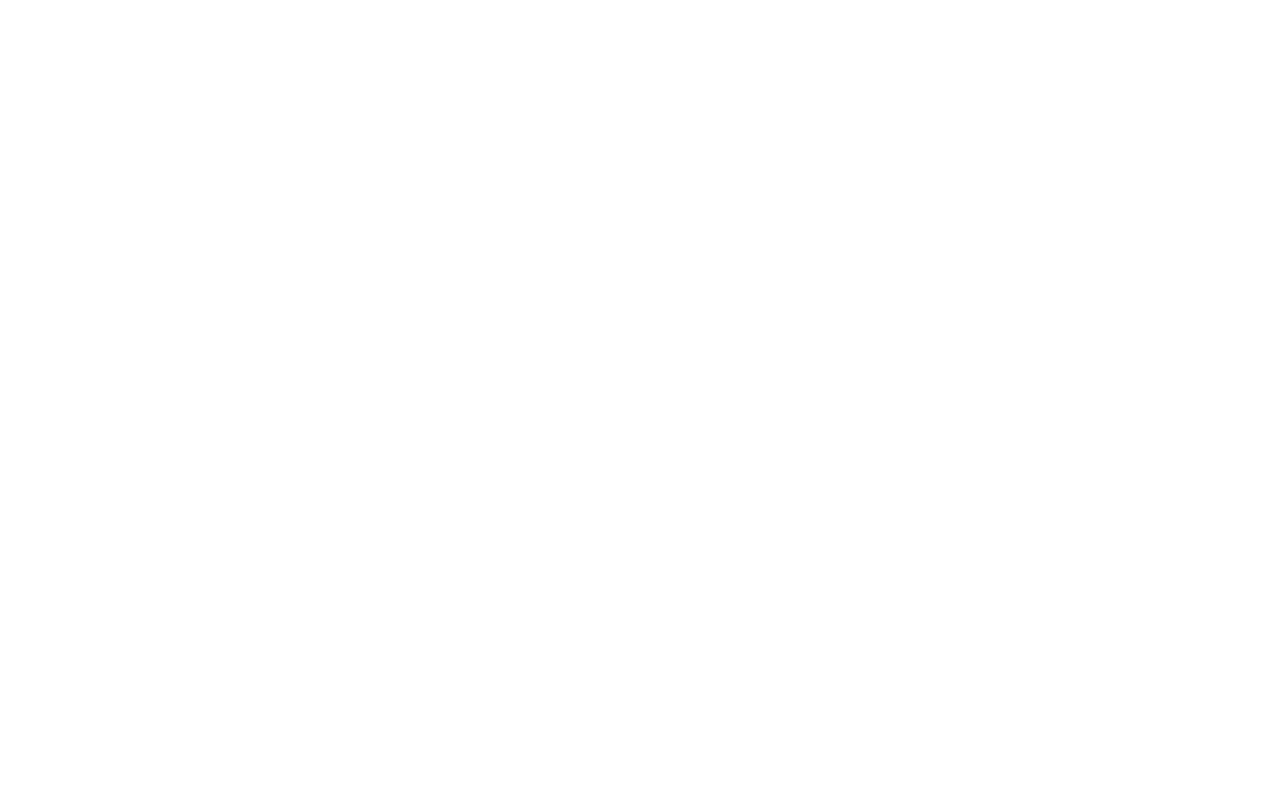
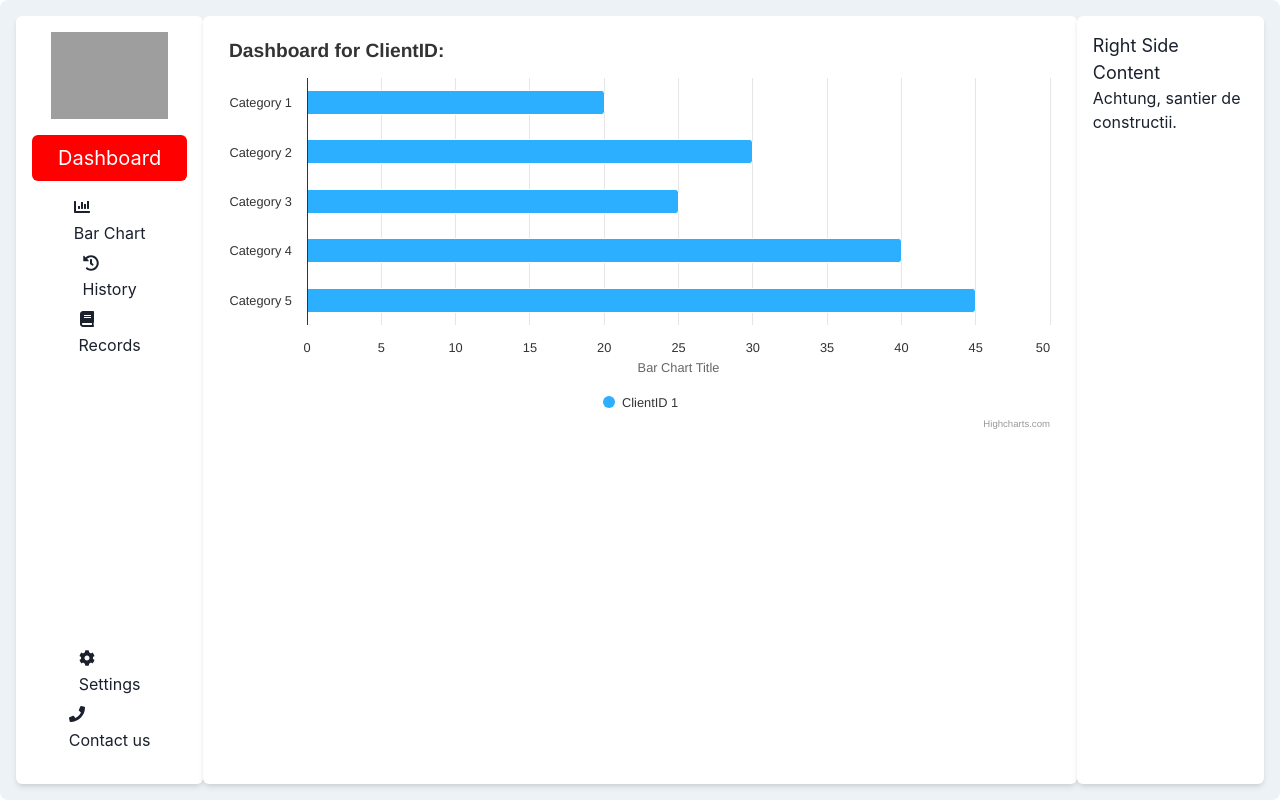
Before and after one commit to Flexksx/Extole-internship, a React (Create React App) app: page /crpersource in a window 1280 px wide. Before the commit this address had no page. Built offline with nearby package versions, Linux system fonts and the light colour scheme; grey boxes are pictures that could not be loaded.

Commit message:
upd dashboard. adding right side menu, bar chart, links

```diff
--- /dev/null
+++ b/src/components/AttributionChart.jsx
@@ -0,0 +1,54 @@
+import React from 'react';
+import Highcharts from 'highcharts';
+import HighchartsReact from 'highcharts-react-official';
+import { VStack, Link, Icon, Text } from '@chakra-ui/react';
+import { FaBell, FaUser, FaBars } from 'react-icons/fa'; // Import the required icons
+
+export function AttributionChart() {
+  const options = {
+    chart: {
+      type: 'pie',
+      height: 300, // Set the height of the chart
+    },
+    title: {
+      text: 'Attribution',
+      align: 'center',
+    },
+    series: [
+      {
+        name: 'Attribution',
+        data: [
+          { name: 'Attributed', y: 20 },
+          { name: 'Unattributed', y: 30 },
+        ],
+      },
+    ],
+  };
+
+  return (
+    <div>
+        {/* Wrap the title and links in a VStack with padding */}
+      <VStack spacing={4} align="center" p={4}>
+
+        {/* Add links or other content here */}
+        <Link display="flex" alignItems="center">
+          <Icon as={FaBell} />
+          <Text>Notifications</Text>
+        </Link>
+        <Link display="flex" alignItems="center">
+          <Icon as={FaUser} />
+          <Text>Profile</Text>
+        </Link>
+        <Link display="flex" alignItems="center" href="/dashboard">
+          <Icon as={FaBars} />
+          <Text>Menu</Text>
+        </Link>
+      </VStack>
+
+      {/* The pie chart remains as it is */}
+      <HighchartsReact highcharts={Highcharts} options={options} />
+    </div>
+  );
+}
+
+export default AttributionChart;
--- a/src/components/ContributionChart.jsx
+++ b/src/components/ContributionChart.jsx
@@ -1,4 +1,5 @@
 import React, { useState } from 'react';
+import { Link } from 'react-router-dom'; // Import the Link component
 import Highcharts from 'highcharts';
 import HighchartsReact from 'highcharts-react-official';
 
@@ -23,7 +24,7 @@ export function ContributionChart() {
     },
     series: [
       {
-        name: 'ClientID 1',
+        name: 'CR, %',
         data: [20, 30, 25, 40, 45],
       },
     ],
@@ -38,22 +39,31 @@ export function ContributionChart() {
   return (
     <div>
       <div style={{ display: 'flex', justifyContent: 'space-between', marginBottom: '10px', paddingTop: '10px' }}>
-  <div style={{ backgroundColor: 'red', width: '20%', height: '150px', borderRadius: '10px', display: 'flex', justifyContent: 'center', alignItems: 'center', color: 'white', fontWeight: 'bold' }}>
+  <Link to="/contributionrate">
+    <div style={{ backgroundColor: 'red', flex: '1', height: '50px', borderRadius: '10px', display: 'flex', justifyContent: 'center', alignItems: 'center', color: 'white', fontWeight: 'bold', padding: '10px' }}>
       <p>Contribution Rate, %</p>
     </div>
+  </Link>
   <div style={{ width: '20px' }}></div>
-  <div style={{ backgroundColor: 'red', width: '20%', height: '150px', borderRadius: '10px', display: 'flex', justifyContent: 'center', alignItems: 'center', color: 'white', fontWeight: 'bold' }}>
+  <Link to="/crpersource">
+    <div style={{ backgroundColor: 'red', flex: '1', height: '50px', borderRadius: '10px', display: 'flex', justifyContent: 'center', alignItems: 'center', color: 'white', fontWeight: 'bold', padding: '10px' }}>
       <p>CR per Source</p>
     </div>
+  </Link>
   <div style={{ width: '20px' }}></div>
-  <div style={{ backgroundColor: 'red', width: '20%', height: '150px', borderRadius: '10px', display: 'flex', justifyContent: 'center', alignItems: 'center', color: 'white', fontWeight: 'bold' }}>
+  <Link to="/monthovermonth">
+    <div style={{ backgroundColor: 'red', flex: '1', height: '50px', borderRadius: '10px', display: 'flex', justifyContent: 'center', alignItems: 'center', color: 'white', fontWeight: 'bold', padding: '10px' }}>
       <p>Month over Month</p>
     </div>
+  </Link>
   <div style={{ width: '20px' }}></div>
-  <div style={{ backgroundColor: 'red', width: '20%', height: '150px', borderRadius: '10px', display: 'flex', justifyContent: 'center', alignItems: 'center', color: 'white', fontWeight: 'bold' }}>
+  <Link to="/quarteroverquarter">
+    <div style={{ backgroundColor: 'red', flex: '1', height: '50px', borderRadius: '10px', display: 'flex', justifyContent: 'center', alignItems: 'center', color: 'white', fontWeight: 'bold', padding: '10px' }}>
       <p>Quarter over Quarter</p>
     </div>
+  </Link>
 </div>
+
       <HighchartsReact highcharts={Highcharts} options={options} />
 
       <div style={{ display: 'flex', justifyContent: 'center', marginTop: '10px' }}>
--- a/src/components/index.js
+++ b/src/components/index.js
@@ -1,2 +1,3 @@
 export * from "./Table";
 export * from "./ContributionChart";
+export * from "./AttributionChart";
--- a/src/index.js
+++ b/src/index.js
@@ -1,10 +1,9 @@
 import React from 'react';
 import ReactDOM from 'react-dom/client';
 import './index.css';
-import {Dashboard, App} from "./pages";
+import {Dashboard, App, CRperSource} from "./pages";
 import { ChakraProvider } from '@chakra-ui/react'
 import { BrowserRouter as Router, Route,Routes, Switch } from 'react-router-dom';
-
 
 const root = ReactDOM.createRoot(document.getElementById('root'));
 root.render(
@@ -14,6 +13,7 @@ root.render(
     <Router>
         <Routes>
           <Route path="/dashboard" element={<Dashboard />} />
+          <Route path="/crpersource" element={<CRperSource />} />
           <Route path="/" element={<App />} />
         </Routes>
       </Router>
--- /dev/null
+++ b/src/pages/CRperSource.jsx
@@ -0,0 +1,85 @@
+import React from 'react';
+import Highcharts from 'highcharts';
+import HighchartsReact from 'highcharts-react-official';
+import { Box, Flex, Image, Text, VStack, Icon } from '@chakra-ui/react';
+import { FaChartBar, FaHistory, FaBook, FaCog, FaPhone } from 'react-icons/fa';
+import { Link } from 'react-router-dom';
+
+const logoUrl =
+  'https://your-logo-url.com';
+
+export function CRperSource() {
+  const barChartOptions = {
+    chart: {
+      type: 'bar', // Change to 'bar' for a bar chart
+      height: 400, // Set the height of the chart
+    },
+    title: {
+      text: 'Dashboard for ClientID:',
+      align: 'left',
+    },
+    xAxis: {
+      categories: ['Category 1', 'Category 2', 'Category 3', 'Category 4', 'Category 5'],
+    },
+    yAxis: {
+      title: {
+        text: 'Bar Chart Title',
+      },
+    },
+    series: [
+      {
+        name: 'ClientID 1',
+        data: [20, 30, 25, 40, 45],
+      },
+    ],
+  };
+
+  return (
+    <Flex w="100%" h="100vh" p={4} bg="gray.100" borderRadius="lg" justifyContent="space-between">
+      <Box w="15%" bg="white" borderRadius="md" p={4} boxShadow="md" display="flex" flexDirection="column">
+        <Image src={logoUrl} alt="Company Logo" w="75%" mx="auto" mb={4} />
+
+        <Box bg="red" borderRadius="md" p={2} textAlign="center" color="white" mb={4}>
+          <Text fontSize="xl">Dashboard</Text>
+        </Box>
+
+        <VStack spacing={2} align="center" flex="1">
+          <Link display="flex" alignItems="center">
+            <Icon as={FaChartBar} />
+            <Text>Bar Chart</Text>
+          </Link>
+          <Link display="flex" alignItems="center">
+            <Icon as={FaHistory} />
+            <Text>History</Text>
+          </Link>
+          <Link display="flex" alignItems="center">
+            <Icon as={FaBook} />
+            <Text>Records</Text>
+          </Link>
+        </VStack>
+
+        <VStack spacing={2} mb={4} mt="auto">
+          <Link display="flex" alignItems="center">
+            <Icon as={FaCog} />
+            <Text>Settings</Text>
+          </Link>
+          <Link display="flex" alignItems="center">
+            <Icon as={FaPhone} />
+            <Text>Contact us</Text>
+          </Link>
+        </VStack>
+      </Box>
+
+      <Box w="70%" bg="white" borderRadius="md" p={4} boxShadow="md">
+        <HighchartsReact highcharts={Highcharts} options={barChartOptions} />
+      </Box>
+
+      <Box w="15%" bg="white" borderRadius="md" p={4} boxShadow="md">
+        <Text fontSize="lg">Right Side Content</Text>
+        <p>Achtung, santier de constructii.</p>
+      </Box>
+    </Flex>
+  );
+}
+
+export default CRperSource;
--- a/src/pages/Dashboard.jsx
+++ b/src/pages/Dashboard.jsx
@@ -1,8 +1,8 @@
 import React from 'react';
 import { Box, Flex, Image, Text, VStack, Link, Icon } from '@chakra-ui/react';
-import { FaChartLine, FaHistory, FaBook, FaCog, FaPhone } from 'react-icons/fa';
-import { ContributionChart } from '../components';
-import { FaBell, FaUser, FaBars } from 'react-icons/fa';
+import { FaChartLine, FaHistory, FaBook, FaCog, FaPhone, FaBell, FaUser, FaBars } from 'react-icons/fa';
+import { ContributionChart, AttributionChart } from '../components';
+
 const logoUrl =
   'https://4a71b5761700fa86bf84.cdn6.editmysite.com/uploads/b/4a71b5761700fa86bf842ad62ae8665c4f535d423548ebe8cdacd81778f0713f/Extole-logo_large-copy_1656441979.png?width=800&optimize=medium';
 
@@ -63,23 +63,12 @@ export function Dashboard() {
       </Box>
 
       <Box w="15%" bg="white" borderRadius="md" p={4} boxShadow="md" display="flex" flexDirection="column">
-        <Text fontSize="xl">More</Text>
+  <Text fontSize="xl" textAlign="center">More</Text>
 
-        <VStack spacing={4} mt={4}>
-          <Link display="flex" alignItems="center">
-            <Icon as={FaBell} />
-            <Text>Notifications</Text>
-          </Link>
-          <Link display="flex" alignItems="center">
-            <Icon as={FaUser} />
-            <Text>Profile</Text>
-          </Link>
-          <Link display="flex" alignItems="center" to="/">
-  <Icon as={FaBars} />
-  <Text>Menu</Text>
-</Link>
-        </VStack>
-      </Box>
+
+  {/* Add the AttributionChart component below */}
+  <AttributionChart mb={4} />
+</Box>
     </Flex>
   );
 }
--- a/src/pages/index.js
+++ b/src/pages/index.js
@@ -1,2 +1,3 @@
 export * from "./Dashboard";
 export * from "./App";
+export * from "./CRperSource";
```
Lines whose indentation alone changed are shown as unchanged.
